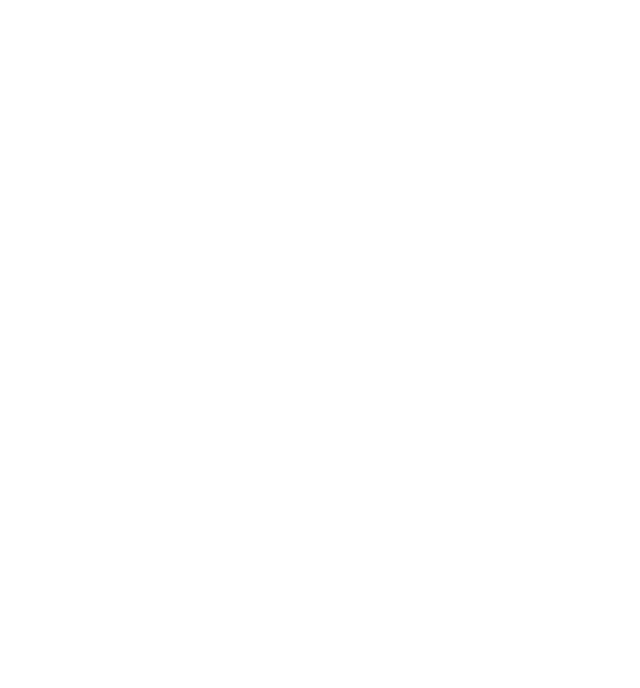
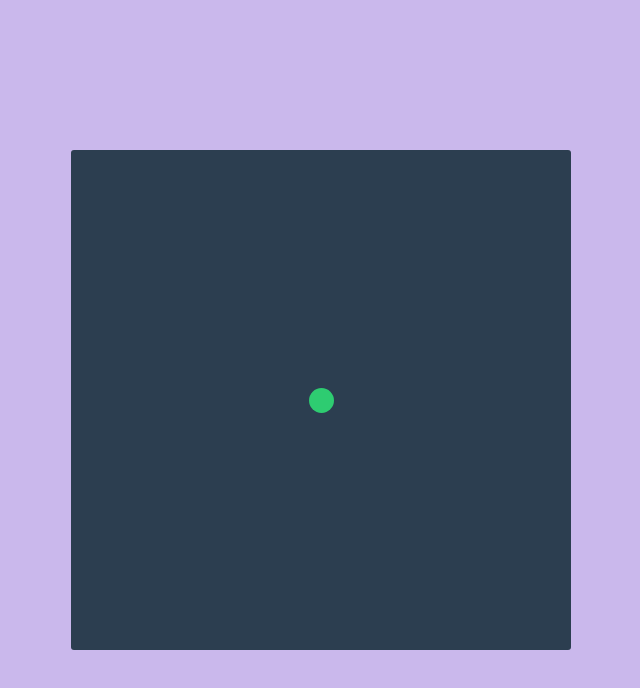
Before and after one commit to atomicretro/homepage, a React (Create React App) app: page /css/48 in a window 1280 px wide. Shown: the top 688 px of the page, without its empty margins (319-959 px from the left). Built offline with nearby package versions, Linux system fonts and the light colour scheme.

Commit message:
Complete challenge 48; general refactoring

```diff
--- /dev/null
+++ b/src/components/odds_ends/css_challenges/48.jsx
@@ -0,0 +1,42 @@
+import React, { useContext, useEffect } from 'react';
+
+import AppContext from '../../../context/app_context';
+
+import '../../../scss/css_challenges/48.scss';
+
+const Challenge48 = () => {
+  useEffect(() => {
+    console.log('Oh hello!');
+    console.log('This task was actually a lot simplier than I thought it would be.');
+    console.log('I racked my brain for a while trying to figure out how to pass the cursor position to the chasing circle. Eventually I decided to break the field into a grid of squares, then use SCSS and math to loop through the grid and reverse engineer the coordinate positioning of each square.');
+    console.log('I thought this was cheating, but after looking at how the demo template was created I saw it was done in almost exactly the same way. So... if it is cheating, then teacher cheated too :D');
+    console.log('The only JS used is to create the grid. All positioning data is calculated in SCSS from the index number of each square.')
+    console.log('If you like what you see please check out my other work at https://www.aleccuccia.dev!');
+    console.log('Challenge: https://100dayscss.com/?dayIndex=48');
+  }, []);
+
+  const { setComingFromOddsAndEnds } = useContext(AppContext);
+  useEffect(() => {
+    return () => {
+      setComingFromOddsAndEnds(true);
+      console.clear();
+    }
+  });
+
+  return (
+    <div className='css-challenge-48'>
+      <div className='css-challenge-48__field'>
+        {
+          [ ...Array(400).keys() ].map((idx) => (
+            <div
+              className={ `css-challenge-48__field__square css-challenge-48__field__square--${idx}` }
+              key={ idx } />
+          ))
+        }
+        <div className='css-challenge-48__field__monster' />
+      </div>
+    </div>
+  );
+};
+
+export default Challenge48;
--- a/src/components/odds_ends/css_challenges/79.jsx
+++ b/src/components/odds_ends/css_challenges/79.jsx
@@ -5,16 +5,22 @@
 import '../../../scss/css_challenges/79.scss';
 
 const Challenge79 = () => {
+  useEffect(() => {
+    console.log('Oh hello!');
+    console.log('I completed this challenge using flexbox and height / width manipulation on CSS events. Flexbox keeps the colored boxes organized and in place while :focus and :hover events increase the hovered box\'s dimensions.');
+    console.log('The animations are done entirely in CSS; the only JS used is to blur a box on mouse up to ensure wayward clicks don\'t cause two boxes to expand at once.');
+    console.log('The animations are fully responsive and work with both mouse and keyboard.');
+    console.log('If you like what you see please check out my other work at https://www.aleccuccia.dev!');
+    console.log('Challenge: https://100dayscss.com/?dayIndex=79');
+  }, []);
+
   const { setComingFromOddsAndEnds } = useContext(AppContext);
   useEffect(() => {
-    return setComingFromOddsAndEnds(true);
+    return () => {
+      setComingFromOddsAndEnds(true);
+      console.clear();
+    }
   });
-
-  console.log('Oh hello!');
-  console.log('I completed this challenge using flexbox and height / width manipulation on CSS events. Flexbox keeps the colored boxes organized and in place while :focus and :hover events increase the chosen box\'s dimensions.');
-  console.log('The animations are done entirely in CSS; the only JS used is to blur a box on mouse up to ensure wayward clicks don\'t cause two boxes to expand at once.');
-  console.log('The animations are fully responsive and work with both mouse and keyboard.');
-  console.log('If you like what you see please check out my other work at https://www.aleccuccia.dev!');
 
   return (
     <div className='css-challenge-79'>
--- a/src/components/odds_ends/css_challenges/index.jsx
+++ b/src/components/odds_ends/css_challenges/index.jsx
@@ -1,11 +1,13 @@
 import React from 'react';
 import { Route, Switch } from 'react-router-dom';
 
+import Challenge48 from './48';
 import Challenge79 from './79';
 
 const CSSChallenges = (props) => {
   return (
     <Switch>
+      <Route path='/css/48' component={ Challenge48 } />
       <Route path='/css/79' component={ Challenge79 } />
     </Switch>
   );
--- a/src/components/odds_ends/index.jsx
+++ b/src/components/odds_ends/index.jsx
@@ -10,7 +10,9 @@
     <div className='odds-ends'>
       <div className='odds-ends__column'>
         <h2 className='odds-ends__column__header'>CSS Challenges</h2>
-        <span className='odds-ends__column__desc'>From <a href='https://100dayscss.com/'>100 Days CSS challenge</a></span>
+        <span className='odds-ends__column__desc'>Check the console in each challenge for an explanation on how it was done!</span>
+        <span className='odds-ends__column__link'>From <a href='https://100dayscss.com/'>100 Days CSS Challenge</a></span>
+        <Link tabIndex={ tabIndex } to='/css/48'>48</Link>
         <Link tabIndex={ tabIndex } to='/css/79'>79</Link>
       </div>
     </div>
--- a/src/components/stuff/navbar.jsx
+++ b/src/components/stuff/navbar.jsx
@@ -10,6 +10,7 @@
 
   return (
     <nav className={ `navbar navbar--${palette}` } >
+    <span>
       <Link tabIndex={ tabIndex } to='/' onMouseUp={ handleMouseUp }>Home</Link>
       <Link tabIndex={ tabIndex } to='/projects' onMouseUp={ handleMouseUp }>Projects</Link>
       <Link tabIndex={ tabIndex } to='/odds-and-ends' onMouseUp={ handleMouseUp }>Odds And Ends</Link>
@@ -21,6 +22,7 @@
         tabIndex={ tabIndex }>
         Stargaze
       </button>
+      </span>
     </nav>
   );
 }
--- /dev/null
+++ b/src/scss/css_challenges/48.scss
@@ -0,0 +1,51 @@
+.css-challenge-48 {
+  height: 100vh;
+  width: 100vw;
+  display: flex;
+  flex-direction: column;
+  justify-content: center;
+  align-items: center;
+  background: #cab8ec;
+}
+
+.css-challenge-48__field {
+  position: relative;
+  height: 500px;
+  width: 500px;
+  display: flex;
+  flex-direction: row;
+  flex-wrap: wrap;
+  background: #2c3e50;
+  border-radius: 3px;
+}
+
+.css-challenge-48__field__square {
+  height: 25px;
+  width: 25px;
+}
+
+@for $idx from 0 to 400 {
+  .css-challenge-48__field__square--#{$idx}:hover
+     ~ .css-challenge-48__field__monster {
+    $vert: ($idx % 20) * 25;
+    $horz: floor($idx / 20) * 25;
+    transform: translate(
+      #{$vert - 238}px,
+      #{$horz - 238}px,
+    );
+    transition: all 0.3s ease-out;
+  }
+}
+
+.css-challenge-48__field__monster {
+  position: absolute;
+  top: 238px;
+  left: 238px;
+  height: 25px;
+  width: 25px;
+  background: #2ecc71;
+  border-radius: 50%;
+  z-index: 1;
+  pointer-events: none;
+  transition: all 0.5s ease-out;
+}
--- a/src/scss/odds-ends.scss
+++ b/src/scss/odds-ends.scss
@@ -1,7 +1,6 @@
 .odds-ends {
   display: flex;
   flex-direction: column;
-  align-items: space-around;
   margin: 20px 0 0 0;
 }
 
@@ -26,6 +25,13 @@
 }
 
 .odds-ends__column__desc {
+  width: 70%;
+  font-size: 12px;
+  text-align: center;
+  margin: 0 0 10px 0;
+}
+
+.odds-ends__column__link {
   font-size: 10px;
   margin: 0 0 20px 0;
 
--- a/src/scss/stuff.scss
+++ b/src/scss/stuff.scss
@@ -40,23 +40,29 @@
 .navbar {
   height: 40px;
   width: 100%;
+  background-color: #FFFFFF;
+  display: flex;
+  flex-direction: row;
+  justify-content: center;
+  z-index: 2;
+
+  span {
+    height: 100%;
+    width: 100%;
     display: flex;
     flex-direction: row;
     align-items: center;
     justify-content: space-around;
-  background-color: #FFFFFF;
-  z-index: 2;
   }
-
-.navbar a:link {
-  font-size: 15px;
+  a:link {
+    font-size: 13px;
   }
-.navbar a:visited {
-  font-size: 15px;
+  a:visited {
+    font-size: 13px;
   }
-
-.navbar button {
-  font-size: 15px;
+  button {
+    font-size: 13px;
+  }
 }
 
 .button-stargaze {
@@ -76,6 +82,23 @@
   z-index: 1;
 }
 
+@media only screen and (min-width: 576px) {
+  .navbar {
+    span {
+      width: 90%;
+    }
+    a:link {
+      font-size: 15px;
+    }
+    a:visited {
+      font-size: 15px;
+    }
+    button {
+      font-size: 15px;
+    }
+  }
+}
+
 @media only screen and (min-width: 768px) {
   .stuff--hidden {
     transform: translate(0, calc(100vh - 110px));
@@ -85,14 +108,15 @@
     height: 100px;
   }
 
-  .navbar a:link {
+  .navbar {
+    a:link {
       font-size: 18px;
     }
-  .navbar a:visited {
+    a:visited {
       font-size: 18px;
     }
-
-  .navbar button {
+    button {
       font-size: 18px;
     }
   }
+}
```
Lines whose indentation alone changed are shown as unchanged.
